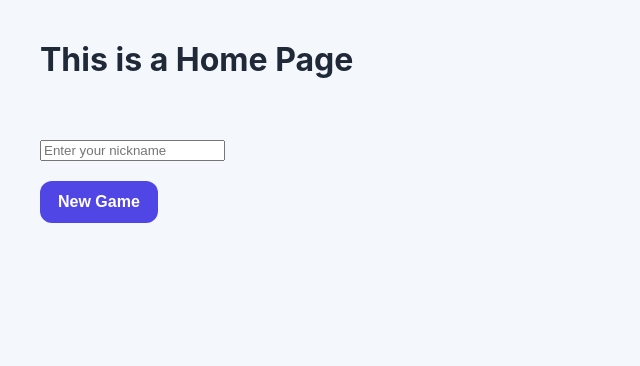
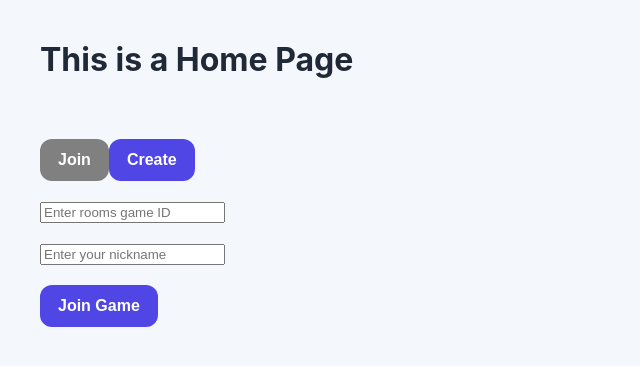
Before and after one commit to miktarn/RememberMeGameReact, a React (Vite) app: page / in a window 1280 px wide. Shown: the top 366 px of the page, without its empty margins (0-640 px from the left). Built offline with nearby package versions, Linux system fonts and the light colour scheme.

Commit message:
Added nicknames to state and independend state for each player

```diff
--- a/src/model/CommonUtil.ts
+++ b/src/model/CommonUtil.ts
@@ -1,2 +1,3 @@
 export const CURRENT_GAME = "current_game";
 export const COLLECTION_PATH = "game";
+export const NICKNAME = "nickname";
--- a/src/model/GameState.ts
+++ b/src/model/GameState.ts
@@ -1,7 +1,22 @@
 
 export interface GameState {
-    score: number,
     cardsLayout: Array<number>
     removedCards: Array<number>
-    playerNames: Array<string>
+    playerScore: Array<Player>
 }
+
+export interface Player {
+    name: string,
+    score: number
+}
+
+export function increasePoints(playerScore: Array<Player>, playerName: string, points: number): Player[] {
+    const nextPlayers = playerScore.slice();
+    for (let i = 0; i < nextPlayers.length; i++) {
+        if (nextPlayers[i].name === playerName) {
+            nextPlayers[i].score += points;
+            return nextPlayers;
+        }
+    }
+    throw new Error("Player " + playerName + " is not found")
+}
--- a/src/pages/GameScreen.tsx
+++ b/src/pages/GameScreen.tsx
@@ -4,18 +4,18 @@ import {useNavigate} from "react-router-dom";
 import {deck} from "../model/PlayingCard";
 import {doc, onSnapshot, setDoc} from "firebase/firestore";
 import {db} from "../config/firebase.js"
-import {GameState} from "../model/GameState";
-import {COLLECTION_PATH, CURRENT_GAME} from "../model/CommonUtil";
+import {GameState, increasePoints} from "../model/GameState";
+import {COLLECTION_PATH,NICKNAME, CURRENT_GAME} from "../model/CommonUtil";
 
 export default function GameScreen(): JSX.Element {
     const navigate = useNavigate();
     const [gameState, setGameState] = useState<GameState | undefined | null>();
     const [isMatchingBySuit, setIsMatchingBySuit] = useState(true)
+    const playerNickname = localStorage.getItem(NICKNAME) as string;
 
     useEffect(() => {
         const gameId = localStorage.getItem(CURRENT_GAME) as string;
         const docRef = doc(db, COLLECTION_PATH, gameId);
-
         const unsubscribe = onSnapshot(docRef, (docSnapshot) => {
             if (docSnapshot.exists()) {
                 setGameState(docSnapshot.data() as GameState);
@@ -28,17 +28,21 @@ export default function GameScreen(): JSX.Element {
         return () => unsubscribe();
     }, []);
 
-    function handleLeave() {
-        localStorage.removeItem(CURRENT_GAME)
-        navigate("/")
-    }
-
     if (gameState === undefined) {
         return <div>Game is loading...</div>;
     }
 
     if (gameState === null) {
         return <div>Error during game info fetching...</div>;
+    }
+
+    async function handleLeave() {
+        const gameId = localStorage.getItem(CURRENT_GAME) as string;
+        const nextPlayers = (gameState as GameState).playerScore.filter(p => p.name !== playerNickname);
+        const docRef = doc(db, COLLECTION_PATH, gameId);
+        await setDoc(docRef, {...gameState, playerNames: nextPlayers})
+        localStorage.removeItem(CURRENT_GAME)
+        navigate("/")
     }
 
     return (
@@ -48,14 +52,9 @@ export default function GameScreen(): JSX.Element {
                 <Board gameState={gameState} setGameState={setGameState} isMatchingBySuit={isMatchingBySuit}/>
             </div>
             <div className="game-info">
-                {gameState.playerNames.map((name, index) => (
-                    <div key={index} className="status">
-                        Player {index + 1}: <span className="score">{name}</span>
-                    </div>
+                {gameState.playerScore.map((player) => (
+                    <div  className="status" key={player.name}>{player.name}: {player.score}</div>
                 ))}
-                <div className="status">
-                    Your score is <span className="score">{gameState.score}</span>
-                </div>
                 <button className="change-matching-rule" onClick={() => setIsMatchingBySuit(!isMatchingBySuit)}>
                     {isMatchingBySuit ? "Change to match by value" : "Change to match by suit"}
                 </button>
@@ -82,12 +81,13 @@ function Board({gameState, isMatchingBySuit}: BoardProps): JSX.Element {
 
     async function processMatch(updatedFlipped: number[], pointsGained: number) {
         try {
-            const nextScore = gameState.score + pointsGained;
+            const playerNickname = localStorage.getItem(NICKNAME) as string;
+            const nextPlayerScore = increasePoints(gameState.playerScore, playerNickname, pointsGained);
             const docRef = doc(db, COLLECTION_PATH, localStorage.getItem(CURRENT_GAME) as string);
-            await setDoc(docRef, {...gameState, score: nextScore})
+            await setDoc(docRef, {...gameState, playerScore: nextPlayerScore})
             await delay(700)
             const nextRemovedCards = [...gameState.removedCards, updatedFlipped[0], updatedFlipped[1]]
-            await setDoc(docRef, {...gameState, removedCards: nextRemovedCards, score: nextScore})
+            await setDoc(docRef, {...gameState, removedCards: nextRemovedCards, playerScore: nextPlayerScore})
             setFlipped(Array())
             setIsLocked(false)
         } catch (error) {
--- a/src/pages/HomePage.tsx
+++ b/src/pages/HomePage.tsx
@@ -1,39 +1,111 @@
-import {JSX} from "react";
+import React, {JSX, useState} from "react";
 import {Link, useNavigate} from "react-router-dom";
 import {SubmitHandler, useForm} from "react-hook-form";
 import {db} from "../config/firebase.js"
-import { collection, addDoc } from "firebase/firestore";
+import {collection, addDoc, getDoc, doc, setDoc} from "firebase/firestore";
 import {GameState} from "../model/GameState";
-import {COLLECTION_PATH, CURRENT_GAME} from "../model/CommonUtil";
+import {COLLECTION_PATH, CURRENT_GAME, NICKNAME} from "../model/CommonUtil";
 
-type FormData = {
+type CreateGameFormData = {
+    nickname: string
+}
+
+type JoinGameFormData = {
+    gameId: string,
     nickname: string
 }
 
 export default function HomePage(): JSX.Element {
-    const navigate = useNavigate();
 
-    const {register, handleSubmit, formState: {errors}} = useForm<FormData>();
-
-    const onSubmit: SubmitHandler<FormData> = async (data) => {
-        const newGameState: GameState = {
-            score: 0,
-            cardsLayout: [0, 1, 2, 3, 4, 5, 6, 7, 8, 9,10,11],
-            removedCards: [],
-            playerNames: [data.nickname]
-        };
-        const docRef = await addDoc(collection(db, COLLECTION_PATH), newGameState);
-        localStorage.setItem(CURRENT_GAME, docRef.id)
-        navigate("/game")
-    }
+    const [isJoinGameFormActive, setIsJoinGameFormActive] = useState(true)
 
     return <div>
         <h1>This is a Home Page</h1><br/>
         <br/><br/>
-        <form onSubmit={handleSubmit(onSubmit)}>
-            <input {...register("nickname", {required: "Username should not be empty"})} type="text" placeholder="Enter your nickname"></input><br/><br/>
-            {errors.nickname && <><div style={{ color: "red" }}>{errors.nickname.message}</div><br/></>}
-            <button type="submit">New Game</button>
-        </form>
+
+        {isJoinGameFormActive ?
+            <>
+                <button className={"grey-button"}>Join</button>
+                <button onClick={() => setIsJoinGameFormActive(!isJoinGameFormActive)}>Create</button>
+                <JoinNewGameForm/>
+            </>
+            :
+            <>
+                <button onClick={() => setIsJoinGameFormActive(!isJoinGameFormActive)} >Join</button>
+                <button className={"grey-button"}>Create</button>
+                <CreateNewGameForm/>
+            </>
+        }
     </div>
 }
+
+function CreateNewGameForm(): JSX.Element {
+    const navigate = useNavigate();
+    const {register, handleSubmit, formState: {errors}} = useForm<CreateGameFormData>();
+
+    const onSubmit: SubmitHandler<CreateGameFormData> = async (data) => {
+        const newGameState: GameState = {
+            cardsLayout: Array.from({length: 12}, () =>
+                Math.floor(Math.random() * 52)
+            ),
+            removedCards: [],
+            playerScore: [{name: data.nickname, score: 0}]
+        };
+
+        console.log("Game state " + newGameState)
+        const docRef = await addDoc(collection(db, COLLECTION_PATH), newGameState);
+        localStorage.setItem(CURRENT_GAME, docRef.id)
+        localStorage.setItem(NICKNAME, data.nickname)
+
+        navigate("/game")
+    }
+
+    return <form onSubmit={handleSubmit(onSubmit)}>
+        <br/>
+        <input {...register("nickname", {required: "Username should not be empty"})} type="text"
+               placeholder="Enter your nickname"></input><br/><br/>
+        {errors.nickname && <>
+            <div style={{color: "red"}}>{errors.nickname.message}</div>
+            <br/></>}
+        <button type="submit">New Game</button>
+    </form>
+}
+
+function JoinNewGameForm(): JSX.Element {
+    const navigate = useNavigate();
+    const {register, handleSubmit, formState: {errors}} = useForm<JoinGameFormData>();
+
+    const onSubmit: SubmitHandler<JoinGameFormData> = async (data) => {
+        const docRef = doc(db, COLLECTION_PATH, data.gameId);
+        const docSnapshot = await getDoc(docRef);
+
+        if (docSnapshot.exists()) {
+            const gameState: GameState = docSnapshot.data() as GameState;
+
+            const playerScore = gameState.playerScore;
+            const nextPlayerScore = [...playerScore, {name: data.nickname, score: 0}]
+            await setDoc(docRef, {...gameState, playerScore: nextPlayerScore});
+            localStorage.setItem(CURRENT_GAME, docRef.id)
+            navigate("/game")
+        } else {
+            console.log("Game room not found");
+            return null;
+        }
+    }
+
+    return <form onSubmit={handleSubmit(onSubmit)}>
+        <br/>
+        <input {...register("gameId", {required: "Game id should not be empty"})} type="text"
+               placeholder="Enter rooms game ID"></input><br/><br/>
+        {errors.gameId && <>
+            <div style={{color: "red"}}>{errors.gameId.message}</div>
+            <br/></>}
+
+        <input {...register("nickname", {required: "Username should not be empty"})} type="text"
+               placeholder="Enter your nickname"></input><br/><br/>
+        {errors.nickname && <>
+            <div style={{color: "red"}}>{errors.nickname.message}</div>
+            <br/></>}
+        <button type="submit">Join Game</button>
+    </form>
+}
--- a/src/styles.css
+++ b/src/styles.css
@@ -135,3 +135,7 @@ button {
     background-color: grey;
     font-size: 8pt;
 }
+
+.grey-button {
+    background-color: grey;
+}
```
